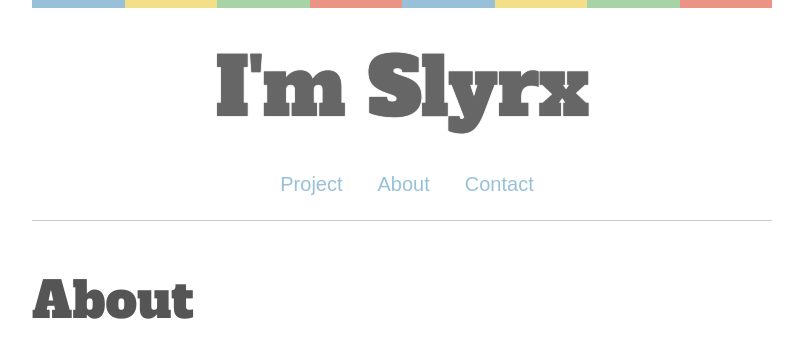
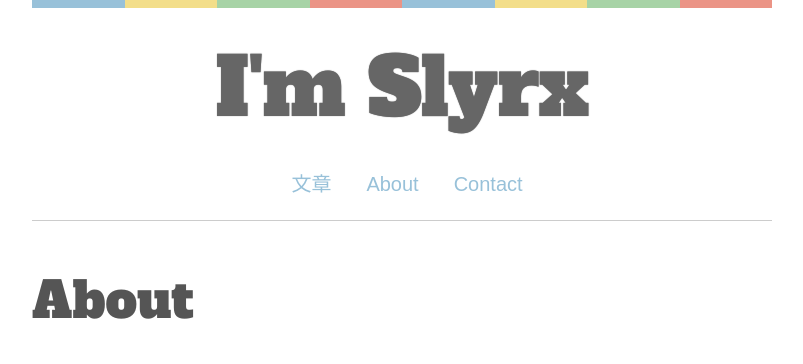
Before and after one commit to slyrx/blog, a Jekyll site: the page built from _pages/about.md, in a window 1280 px wide. Shown: the top 364 px of the page, without its empty margins (238-1041 px from the left). Built offline with Jekyll 4.4.1, drawn with Linux system fonts in a browser that asks for light colours; some web fonts are replaced.

Commit message:
Update header.html

```diff
--- a/_includes/header.html
+++ b/_includes/header.html
@@ -5,7 +5,7 @@
 
     <a href="{{ site.baseurl }}/"><h1 class="site-title">{{ site.title }}</h1></a>
     <nav class="site-nav">
-    <a href="https://github.com/sharu725/vyaasa" class="nav-link">Project</a>
+    <a href="https://slyrx.github.io/blog/" class="nav-link">文章</a>
     <a href="{{site.baseurl}}/about/" class="nav-link">About</a>
     <a href="{{site.baseurl}}/contact/" class="nav-link">Contact</a>
     </nav>
```
